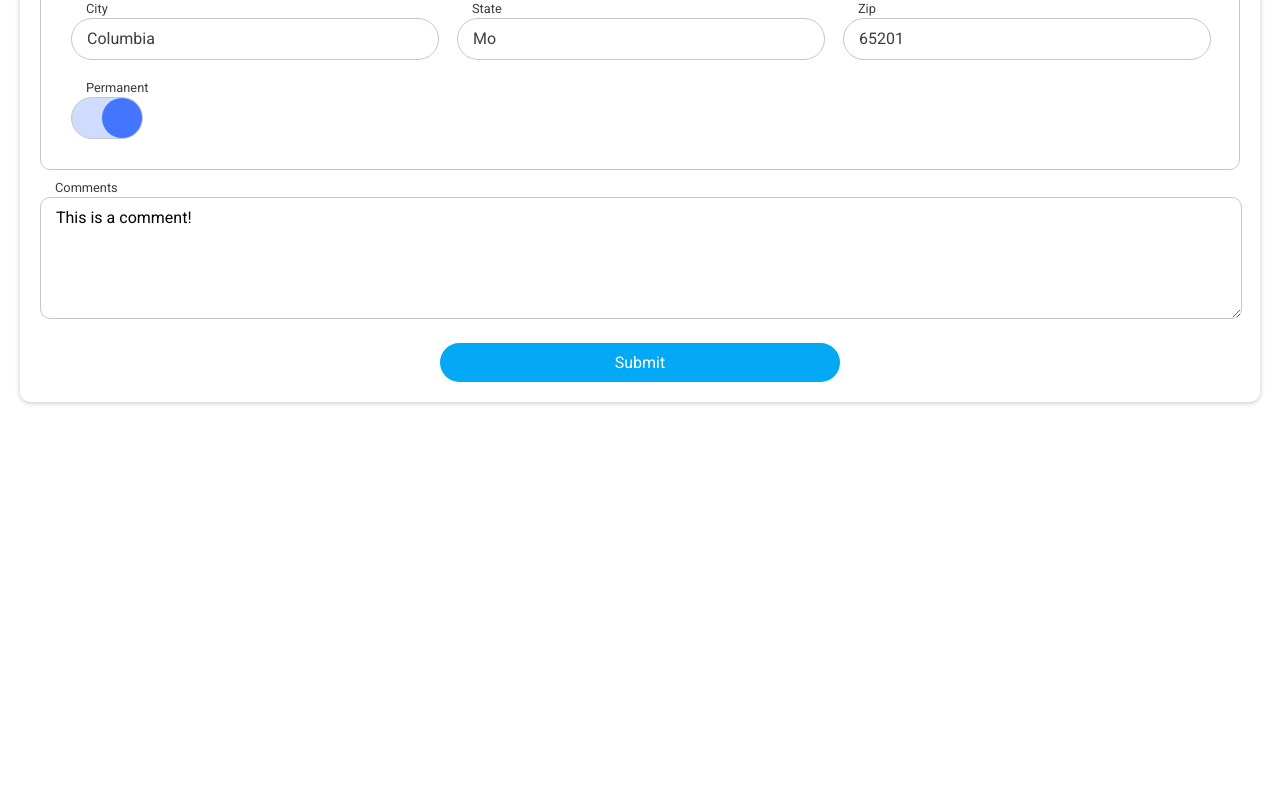
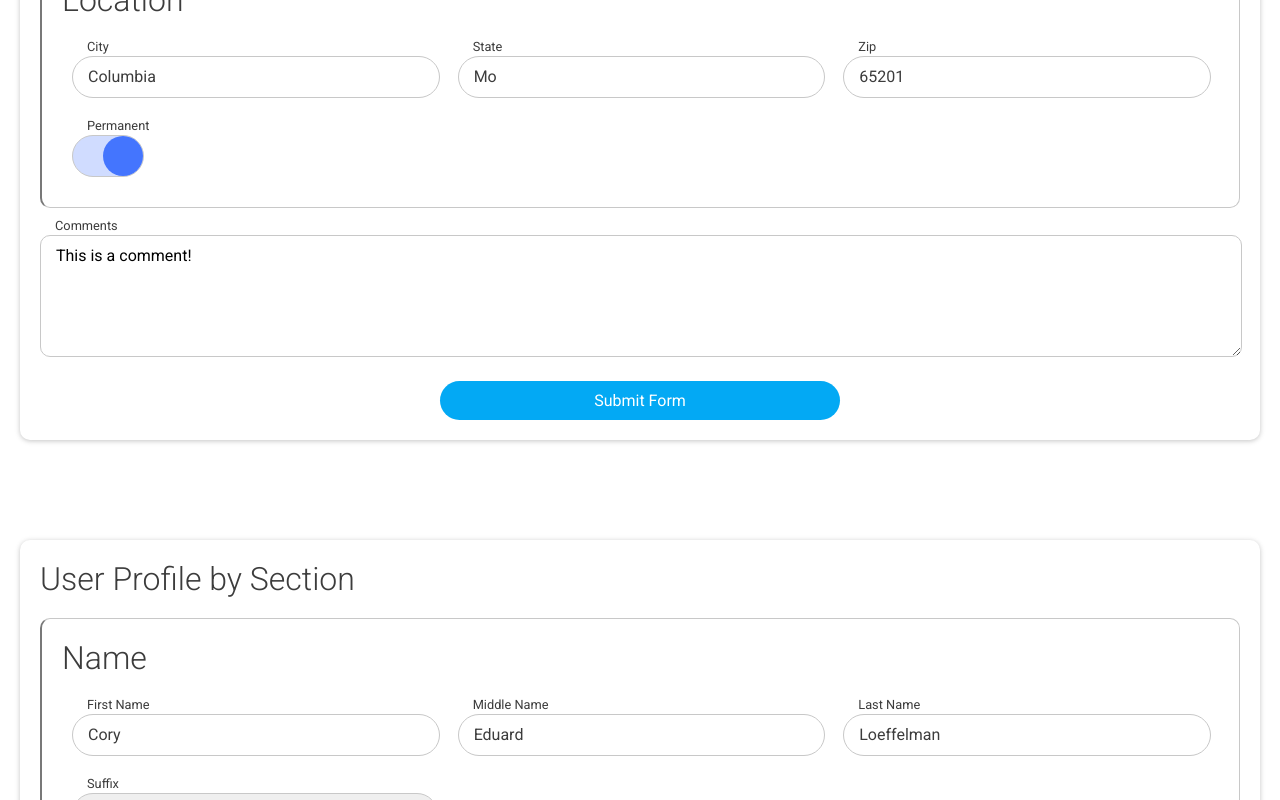
Before and after one commit to TheVVaFFle/react-lightning-form, a React app: page / in a window 1280 px wide. Shown: the part 1261-2061 px from the top of the page. Before the commit the page ends 1763 px from the top, so only its background shows below. Built offline with nearby package versions, Linux system fonts and the light colour scheme.

Commit message:
Submitting by section is working. Style improvements.

```diff
--- a/src/components/app/app.tsx
+++ b/src/components/app/app.tsx
@@ -2,6 +2,7 @@ import * as React from "react";
 import { useState, useEffect } from "react";
 
 import { Form } from "../form/form";
+import { Section } from "../section/section";
 
 import { Test } from "../../data";
 
@@ -14,13 +15,54 @@ declare module "react" {
 export interface AppProps {}
 
 export const App: React.SFC<AppProps> = (props: AppProps) => {
-  const handleSubmit = (data: any) => {
+  const handleSubmitForm = (data: any) => {
+    console.log(data);
+  };
+
+  const handleSubmitName = (data: any) => {
+    console.log(data);
+  };
+
+  const handleSubmitAbout = (data: any) => {
+    console.log(data);
+  };
+
+  const handleSubmitFamily = (data: any) => {
+    console.log(data);
+  };
+
+  const handleSubmitLocation = (data: any) => {
     console.log(data);
   };
 
   return (
     <div id="app">
-      <Form data={Test.data} options={Test.options} onSubmit={handleSubmit} />
+      <Form
+        title="User Profile by Form"
+        data={Test.data}
+        options={Test.options}
+        onSubmit={handleSubmitForm}
+      />
+      <Form
+        title="User Profile by Section"
+        options={Test.options}
+        onSubmit={handleSubmitForm}
+      >
+        <Section data={{ name: Test.data.name }} onSubmit={handleSubmitName} />
+        <Section
+          data={{ about: Test.data.about }}
+          onSubmit={handleSubmitAbout}
+        />
+        <Section
+          data={{ family: Test.data.family }}
+          onSubmit={handleSubmitFamily}
+        />
+        <Section
+          data={{ location: Test.data.location }}
+          onSubmit={handleSubmitLocation}
+        />
+        <Section data={{ comments: Test.data.comments }} />
+      </Form>
     </div>
   );
 };
--- a/src/components/enhanced/select.tsx
+++ b/src/components/enhanced/select.tsx
@@ -14,13 +14,19 @@ export interface SelectProps {
 }
 
 export const Select: React.SFC<SelectProps> = (props: SelectProps) => {
-  const options: JSX.Element[] = props.options.map((value: string) => {
+  const getOptions = (): JSX.Element[] => {
+    if (props.options && Array.isArray(props.options)) {
+      return props.options.map((value: string) => {
         return (
           <option key={value} value={value}>
             {value}
           </option>
         );
       });
+    }
+
+    return [];
+  };
 
   const label: string =
     props.label || StringUtility.camelCaseToNormal(props.name);
@@ -39,7 +45,7 @@ export const Select: React.SFC<SelectProps> = (props: SelectProps) => {
         onChange={(e: any) => updateData(e.target.value)}
       >
         <option value="">Select {label}</option>
-        {options}
+        {getOptions()}
       </select>
     </div>
   );
--- a/src/components/form/form.tsx
+++ b/src/components/form/form.tsx
@@ -17,27 +17,56 @@ export enum RLFComponentType {
 
 export interface FormProps {
   id?: string;
+  title?: string;
   data?: any;
+  children?: any;
   options?: any;
   onSubmit: Function;
 }
 
 export const Form: React.SFC<FormProps> = (props: FormProps) => {
   const [rawData, setRawData] = useState<any>(null),
-    [mappedData, setMappedData] = useState<MappedDataItem[]>(new Array());
+    [mappedData, setMappedData] = useState<MappedDataItem[]>(new Array()),
+    [submitHandlers, setSubmitHandlers] = useState<Function[]>(new Array());
 
   useEffect(() => {
-    setRawData(props.data);
-    setMappedData(FormUtility.map.raw.data(props.data));
+    if (props.data) {
+      setRawData(props.data);
+      setMappedData(FormUtility.map.raw.data(props.data));
+    } else if (props.children) {
+      const section: any = FormUtility.map.section.data(props.children);
+
+      setRawData(section.data);
+      setSubmitHandlers(section.submit);
+      setMappedData(FormUtility.map.raw.data(section.data));
+    }
   }, [props.data]);
 
   const handleOnSubmit = (): any => {
     props.onSubmit(rawData);
   };
 
+  const getTitle = (): JSX.Element | null => {
+    if (props.title) {
+      return (
+        <div className="title">
+          <h1>{props.title}</h1>
+        </div>
+      );
+    }
+
+    return null;
+  };
+
   const getSubmitButton = (): JSX.Element | null => {
     if (props.onSubmit) {
-      return <Button className="submit" handleOnClick={handleOnSubmit} />;
+      return (
+        <Button
+          className="submit"
+          label="Submit Form"
+          handleOnClick={handleOnSubmit}
+        />
+      );
     }
 
     return null;
@@ -49,11 +78,13 @@ export const Form: React.SFC<FormProps> = (props: FormProps) => {
     rawData,
     mappedData,
     props.options,
+    submitHandlers,
     setRawData
   );
 
   return (
     <div id={props.id || undefined} className="form">
+      {getTitle()}
       {components}
       {getSubmitButton()}
     </div>
--- a/src/components/section/section.scss
+++ b/src/components/section/section.scss
@@ -1,5 +1,6 @@
 .section {
   border: 1px solid gray(200);
+  border-left: 2px solid gray(120);
   border-radius: 10px;
   margin-top: 20px;
   padding: 20px;
--- a/src/components/section/section.tsx
+++ b/src/components/section/section.tsx
@@ -2,12 +2,14 @@ import React from "react";
 import classNames from "classnames";
 
 import { Loading } from "../loading/loading";
+import { Button } from "../enhanced/button";
 
 export interface SectionProps {
   id?: string;
   title?: string;
   data?: any;
   children?: any;
+  onSubmit?: Function;
 }
 
 export const Section: React.SFC<SectionProps> = (props: SectionProps) => {
@@ -23,12 +25,37 @@ export const Section: React.SFC<SectionProps> = (props: SectionProps) => {
     return null;
   };
 
+  const getSubmitButton = (): JSX.Element | null => {
+    if (props.onSubmit) {
+      const handleOnSubmit = (): any => {
+        const onSubmit: Function = props.onSubmit
+          ? props.onSubmit
+          : (e: any) => {};
+
+        onSubmit(props.data);
+      };
+
+      const label: string = props.title ? `Submit ${props.title}` : "Submit";
+
+      return (
+        <Button
+          className="submit"
+          label={label}
+          handleOnClick={handleOnSubmit}
+        />
+      );
+    }
+
+    return null;
+  };
+
   const classes: string = classNames("section", { "no-title": !props.title });
 
   return (
     <div id={props.id} className={classes}>
       {getTitle()}
       <div className="children">{props.children}</div>
+      {getSubmitButton()}
     </div>
   );
 };
--- a/src/utility/form.tsx
+++ b/src/utility/form.tsx
@@ -50,6 +50,10 @@ export const FormUtility = {
   map: {
     raw: {
       data: (data: any, parent: string = ""): any => {
+        if (data === undefined || data === null) {
+          return null;
+        }
+
         return Object.entries(data).map((entry: any) => {
           entry = {
             key: entry[0],
@@ -94,12 +98,31 @@ export const FormUtility = {
         });
       }
     },
+    section: {
+      data: (children: any) => {
+        let data: any = {},
+          submit: any = {};
+
+        React.Children.map(children, (child: any) => {
+          const keys: string[] = Object.keys(child.props.data);
+
+          data = { ...data, ...child.props.data };
+          submit[keys[0]] = child.props.onSubmit;
+        });
+
+        return {
+          data,
+          submit
+        };
+      }
+    },
     data: {
       to: {
         components: (
           rawData: any,
           mappedData: MappedDataItem[] | undefined,
           options: any,
+          submitHandlers: Function[],
           updateData: Function
         ): (JSX.Element | null)[] | null => {
           if (mappedData === undefined || mappedData === null) {
@@ -108,9 +131,11 @@ export const FormUtility = {
 
           return mappedData.map(
             (item: MappedDataItem): JSX.Element | null => {
-              const itemOptions: any | undefined = Object.entries(options)
-                .map((entry: any) => ({ key: entry[0], value: entry[1] }))
-                .find((o: any) => o.key === item.key);
+              const itemOptions: any | undefined = options
+                ? Object.entries(options)
+                    .map((entry: any) => ({ key: entry[0], value: entry[1] }))
+                    .find((o: any) => o.key === item.key)
+                : undefined;
 
               if (item.rlfComponentType) {
                 return FormUtility.handle.rlfComponent(
@@ -123,6 +148,7 @@ export const FormUtility = {
                   item,
                   rawData,
                   options,
+                  submitHandlers,
                   updateData
                 );
               } else if (
@@ -134,6 +160,7 @@ export const FormUtility = {
                   rawData,
                   options,
                   itemOptions,
+                  submitHandlers,
                   updateData
                 );
               } else if (
@@ -152,6 +179,7 @@ export const FormUtility = {
                   item,
                   rawData,
                   options,
+                  submitHandlers,
                   updateData
                 );
               } else {
@@ -168,6 +196,7 @@ export const FormUtility = {
       item: MappedDataItem,
       rawData: any,
       options: any,
+      submitHandlers: Function[],
       updateData: Function
     ) => {
       const title: string | undefined = isNaN(parseInt(item.key))
@@ -175,11 +204,17 @@ export const FormUtility = {
         : undefined;
 
       return (
-        <Section key={item.key} title={title}>
+        <Section
+          key={item.key}
+          title={title}
+          data={item.value}
+          onSubmit={_.get(submitHandlers, item.key)}
+        >
           {FormUtility.map.data.to.components(
             rawData,
             item.children,
             options,
+            submitHandlers,
             updateData
           )}
         </Section>
@@ -190,6 +225,7 @@ export const FormUtility = {
       rawData: any,
       options: any,
       itemOptions: any | undefined,
+      submitHandlers: Function[],
       updateData: Function
     ) => {
       if (
@@ -214,11 +250,14 @@ export const FormUtility = {
           <Section
             key={item.key}
             title={StringUtility.camelCaseToNormal(item.key)}
+            data={item.value}
+            onSubmit={_.get(submitHandlers, item.key)}
           >
             {FormUtility.map.data.to.components(
               rawData,
               item.children,
               options,
+              submitHandlers,
               updateData
             )}
           </Section>
@@ -229,6 +268,7 @@ export const FormUtility = {
       item: any[],
       rawData: any,
       options: any,
+      submitHandlers: Function[],
       updateData: Function
     ) => {
       const arrayKey: number = parseInt(item[0].flatKey.replace(/^\D+/g, ""));
@@ -238,6 +278,7 @@ export const FormUtility = {
             rawData,
             item,
             options,
+            submitHandlers,
             updateData
           )}
         </Section>
```
Lines whose indentation alone changed are shown as unchanged.
